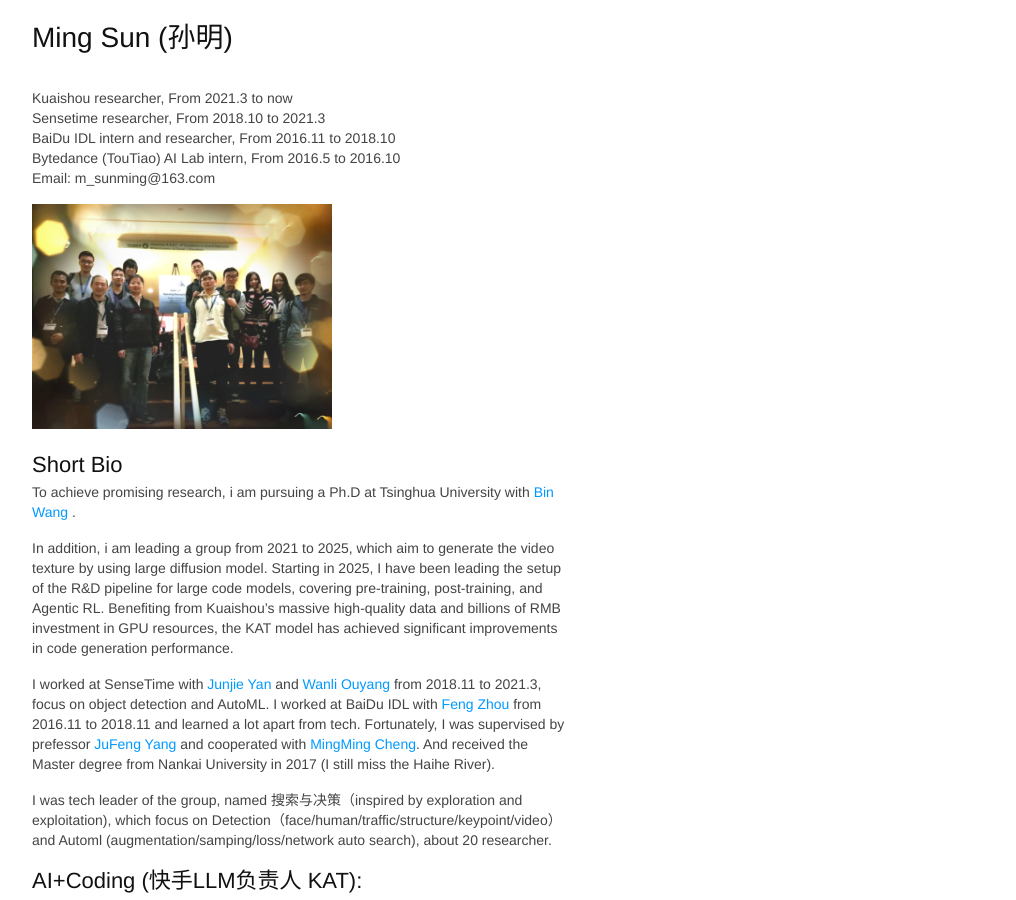
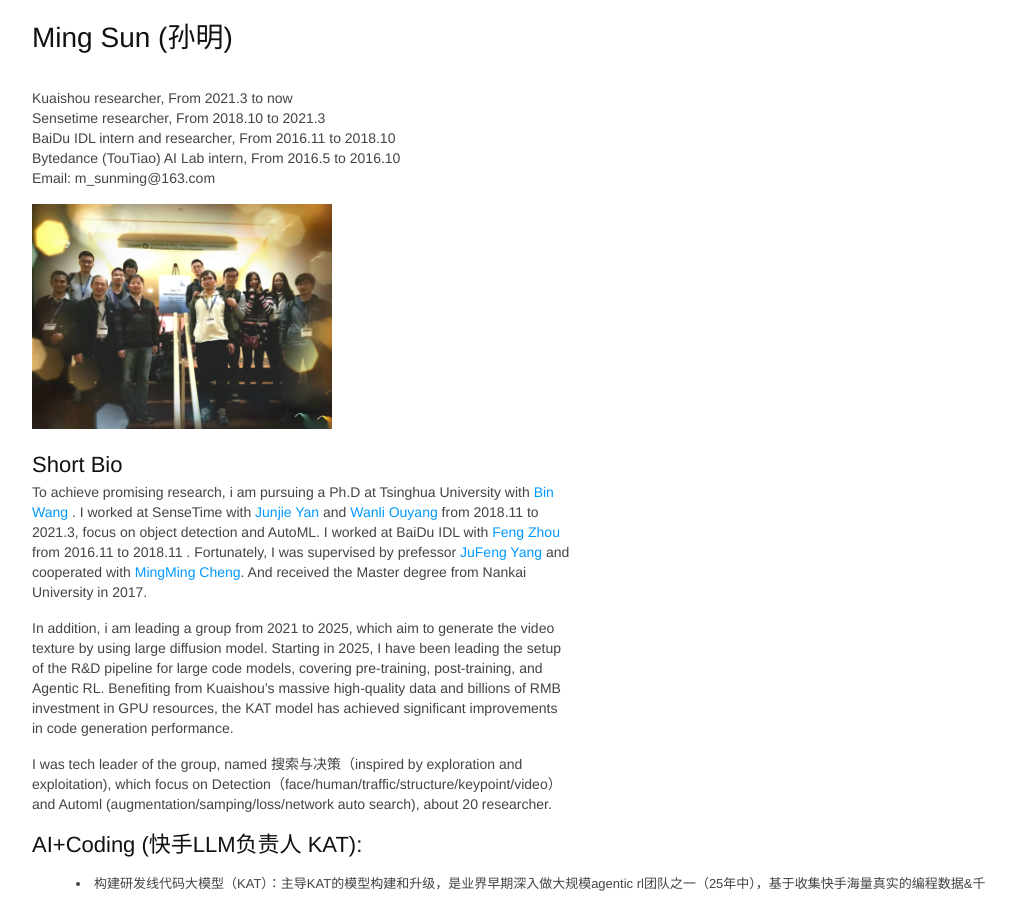
Before and after one commit to msunming/msunming.github.io, a Jekyll site: the page index.html, which Jekyll copies as it is, in a window 1280 px wide and 900 px high. Shown: the whole window, without its empty margins (128-1144 px from the left). Built offline with Jekyll 4.4.1, drawn with Linux system fonts in a browser that asks for light colours.

Commit message:
Update index.html

```diff
--- a/index.html
+++ b/index.html
@@ -450,18 +450,18 @@ pre .markdown .emphasis {
 		</p>
 		<p><img src='./Image/me.jpg', width='300'></p>
 		<h2>Short Bio</h2>
-        <p> To achieve promising research, i am pursuing a Ph.D at Tsinghua University with <a href="https://www.thss.tsinghua.edu.cn/en/faculty/binwang.htm"> Bin Wang </a>. </p>
+        <p> To achieve promising research, i am pursuing a Ph.D at Tsinghua University with <a href="https://www.thss.tsinghua.edu.cn/en/faculty/binwang.htm"> Bin Wang </a>.
+			I worked at SenseTime with <a href="https://yan-junjie.github.io/">Junjie Yan </a> and <a href="https://wlouyang.github.io/">Wanli Ouyang </a>  from 2018.11 to 2021.3, focus on object detection and AutoML.
+            I worked at BaiDu IDL with <a href="http://f-zhou.com/">Feng Zhou</a> from 2016.11 to 2018.11 .
+			Fortunately, I was supervised by prefessor <a href="http://cv.nankai.edu.cn/">JuFeng Yang</a> and cooperated with <a href="http://mmcheng.net/zh/cmm/">MingMing Cheng</a>.
+			And received the Master degree from Nankai University in 2017.
+		</p>
 
 	    <p> In addition, i am leading a group from 2021 to 2025,  which aim to generate the video texture by using large diffusion model.
 
 		Starting in 2025, I have been leading the setup of the R&D pipeline for large code models, covering pre-training, post-training, and Agentic RL.
 		Benefiting from Kuaishou’s massive high-quality data and billions of RMB investment in GPU resources, the KAT model has achieved significant improvements in code generation performance. </p>
 
-	    <p>I worked at SenseTime with <a href="https://yan-junjie.github.io/">Junjie Yan </a> and <a href="https://wlouyang.github.io/">Wanli Ouyang </a>  from 2018.11 to 2021.3, focus on object detection and AutoML.
-            I worked at BaiDu IDL with <a href="http://f-zhou.com/">Feng Zhou</a> from 2016.11 to 2018.11 and learned a lot apart from tech.
-			Fortunately, I was supervised by prefessor <a href="http://cv.nankai.edu.cn/">JuFeng Yang</a> and cooperated with <a href="http://mmcheng.net/zh/cmm/">MingMing Cheng</a>.
-			And received the Master degree from Nankai University in 2017 (I still miss the Haihe River).
-		</p>
 		<p>
 			I was tech leader of the group, named 搜索与决策（inspired by exploration and exploitation), which focus on Detection（face/human/traffic/structure/keypoint/video） and Automl (augmentation/samping/loss/network auto search), about 20 researcher.
 		</p>
```
